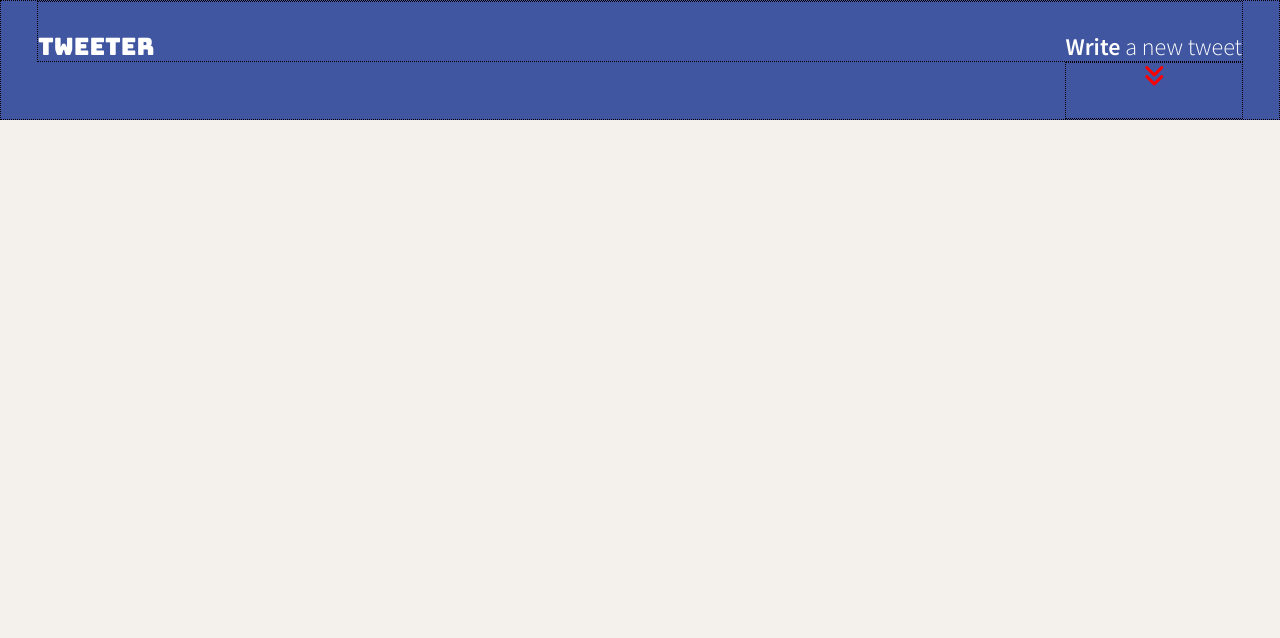
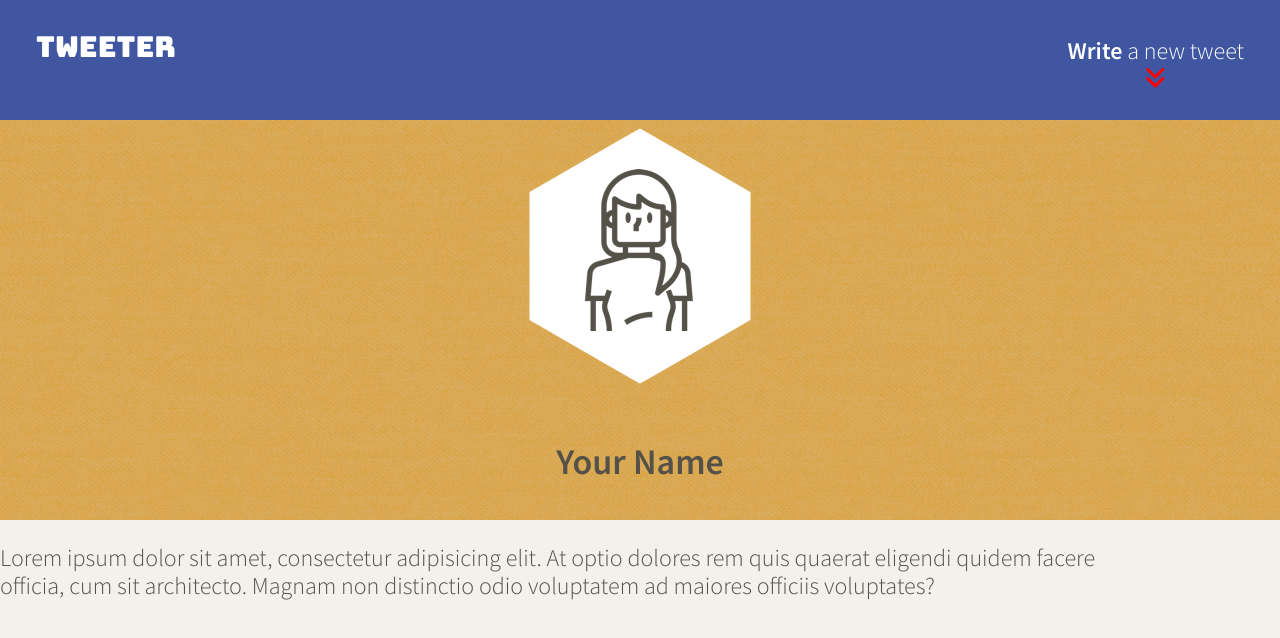
Before and after one commit to JoshuaHaughton/tweeter, a website: page public/index.html in a window 1280 px wide. Drawn offline with nearby package versions, Linux system fonts and the light colour scheme.

Commit message:
Added a header below the Nav, and began to write css code for the <main?

```diff
--- a/public/index.html
+++ b/public/index.html
@@ -19,6 +19,7 @@
     <!-- App CSS -->
     <link rel="stylesheet" href="./styles/layout.css" type="text/css" />
     <link rel="stylesheet" href="./styles/nav.css" type="text/css" />
+    <link rel="stylesheet" href="./styles/header.css" type="text/css" />
 
     <!-- External JS -->
     <script src="https://ajax.googleapis.com/ajax/libs/jquery/3.4.1/jquery.min.js"></script>
@@ -42,7 +43,19 @@
 
     </nav>
 
+    <header>
+      <div>
+          <img src="/images/profile-hex.png" id='nav-img'>
+      </div>
+      <br>
+      <div>
+          <h2>Your Name</h2>
+      </div>
+  </header>
+
     <!-- Page-specific (main) content here -->
-    <main class="container"></main>
+    <main class="container">
+      <p>Lorem ipsum dolor sit amet, consectetur adipisicing elit. At optio dolores rem quis quaerat eligendi quidem facere officia, cum sit architecto. Magnam non distinctio odio voluptatem ad maiores officiis voluptates?</p>
+    </main>
   </body>
 </html>
--- /dev/null
+++ b/public/styles/header.css
@@ -0,0 +1,22 @@
+header {
+  display: flex;
+  flex-direction: column;
+  height: 400px;
+  width: 100%;
+  background-color: #dc9c2c;
+  justify-content: center;
+  align-items: center;
+  background-image: url('../images/textured-bg.png');
+}
+
+header div {
+  display: flex;
+  width: 100%;
+  justify-content: center;
+  align-items: center;
+}
+
+
+/* .nav-img {
+
+} */
--- a/public/styles/layout.css
+++ b/public/styles/layout.css
@@ -21,7 +21,12 @@ body {
   font-size: 24px;
 }
 
-
 /*
  * Additional CSS can be defined below or in other CSS files, as per instructions
  */
+
+ main {
+   width: 90%;
+   justify-content: center;
+   background-color: #f4f1ec;
+ }
--- a/public/styles/nav.css
+++ b/public/styles/nav.css
@@ -2,6 +2,7 @@ nav {
   display: flex;
   height: 120px;
   width: 100%;
+  z-index: 1;
   background-color: #4056A1;
   color: #FFFFFF;
   padding: 0 1.5em;
@@ -10,18 +11,16 @@ nav {
   justify-content: flex-end;
 
   flex-flow: wrap;
-  border: 1px dotted black;
 }
 
 nav span {
   font-family: "Bungee", sans-serif;
   padding: 0;
-  margin: 0;
+  font-size: larger;
 }
 
 nav div {
   width: 100%;
-  border: 1px dotted black;
   padding: 0;
   display: flex;
   flex-direction: row;
@@ -32,7 +31,6 @@ nav div {
 nav .div2 {
   width: 7.4em;
   color: red;
-  border: 1px dotted black;
   padding: 0;
   display: flex;
   flex-direction: row;
--- a/server/data-files/initial-tweets.json
+++ b/server/data-files/initial-tweets.json
@@ -8,7 +8,7 @@
     "content": {
       "text": "If I have seen further it is by standing on the shoulders of giants"
     },
-    "created_at": 1636832350074
+    "created_at": 1636836955325
   },
   {
     "user": {
@@ -19,6 +19,6 @@
     "content": {
       "text": "Je pense , donc je suis"
     },
-    "created_at": 1636918750074
+    "created_at": 1636923355325
   }
 ]
```
Also changed, not shown: public/images/textured-bg.png (added).
